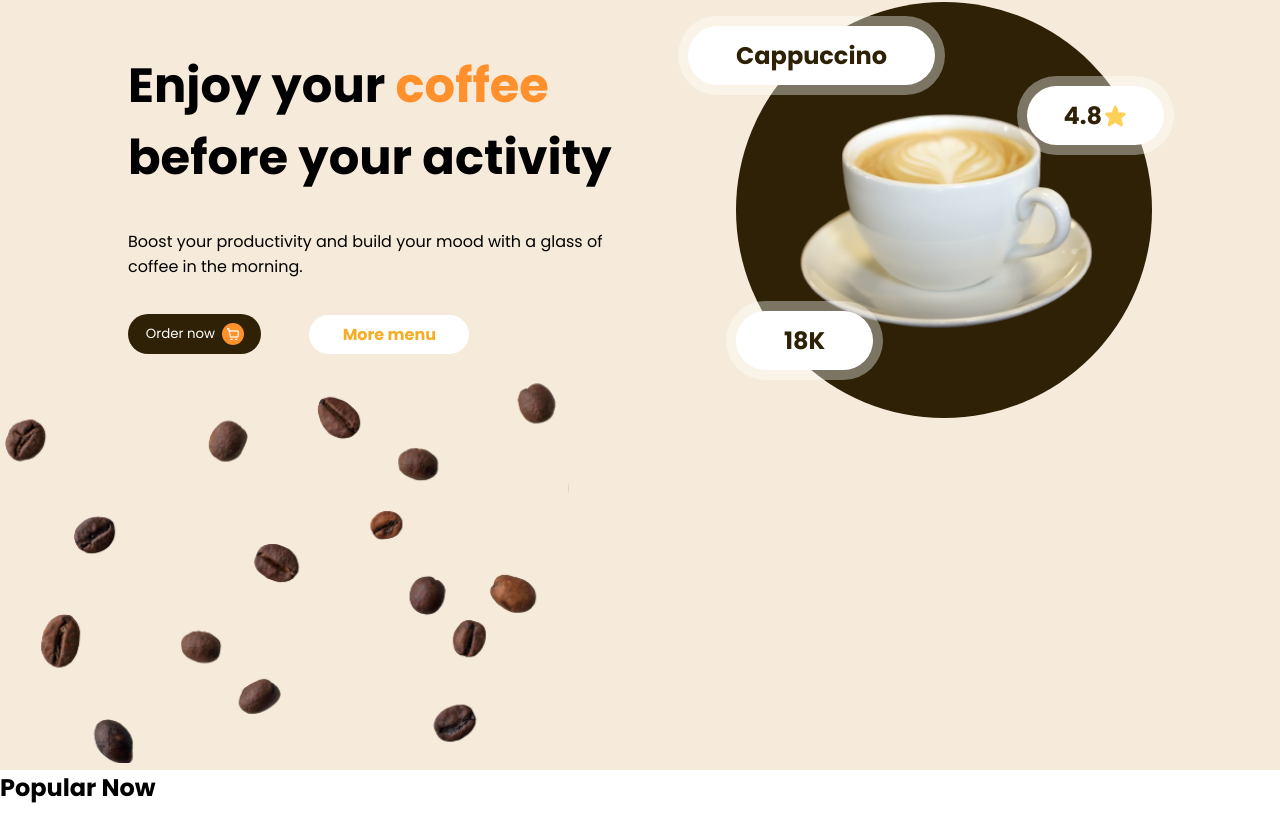
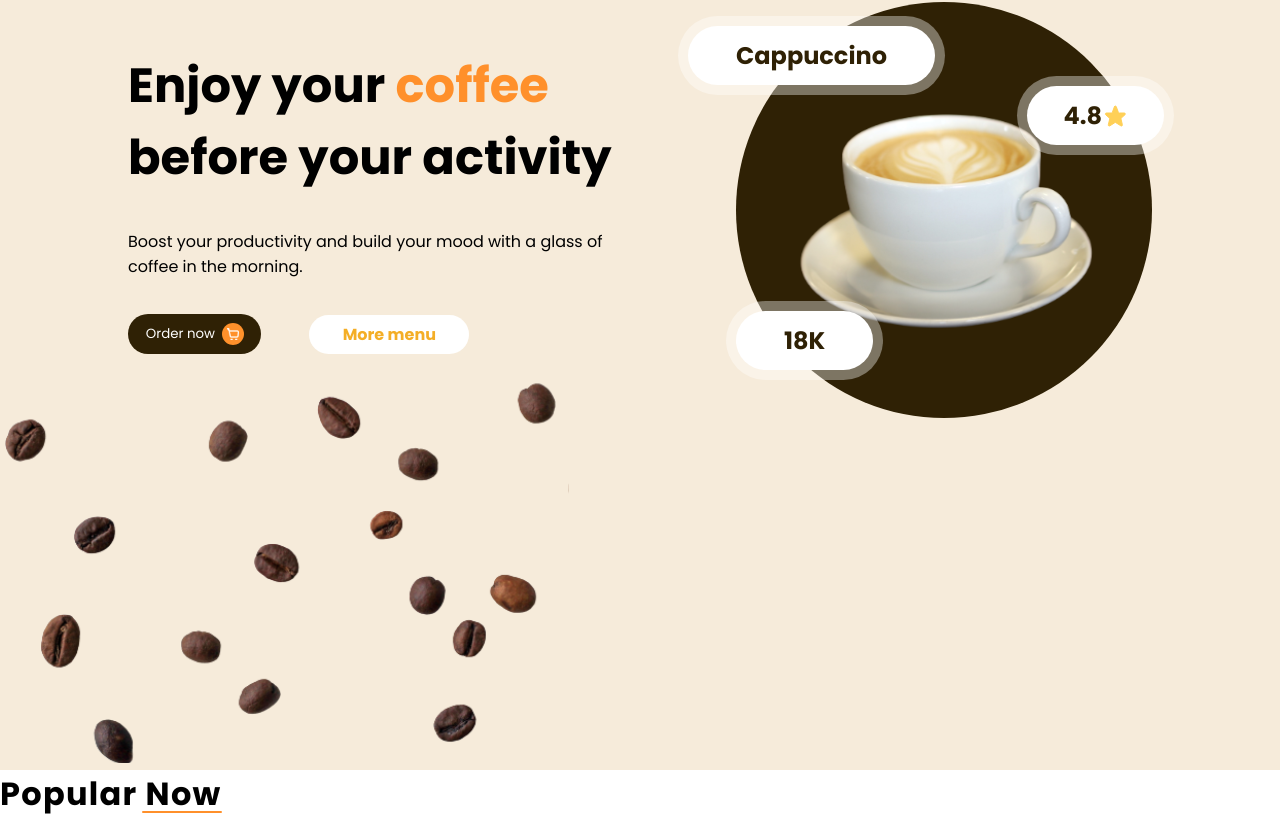
Before and after one commit to mathrews/Street-coffe, a React (Vite) app in the folder cafe-ecommerce/: page / in a window 1280 px wide. Shown: the part 165-983 px from the top of the page. Built offline with nearby package versions, Linux system fonts and the light colour scheme.

Commit message:
making the beggin of popular section

```diff
--- a/cafe-ecommerce/src/pages/MainPage/index.tsx
+++ b/cafe-ecommerce/src/pages/MainPage/index.tsx
@@ -61,8 +61,8 @@ const MainPage = () => {
                 </section>
 
                 <section className="popular-now">
-                    <h1>
-                        Popular <span>Now</span>
+                    <h1 className="title">
+                        Popular Now<span></span>
                     </h1>
                 </section>
             </Container>
@@ -226,6 +226,27 @@ const Container = styled.div`
             z-index: -1;
         }
     }
+
+    & .popular-now {
+      position: relative;
+
+      & .title {
+        font-size: 2em;
+        letter-spacing: 1.28px;
+        position: relative;
+        display: inline-block;
+
+        & span {
+          position: absolute;
+          top: 85%;
+          right: 0;
+          width: 2.5em;
+          height: 2px;
+          background-color: #ff902b;
+          border-radius: 12px;
+        }
+      }
+    }
 `;
 
 export default MainPage;
```
